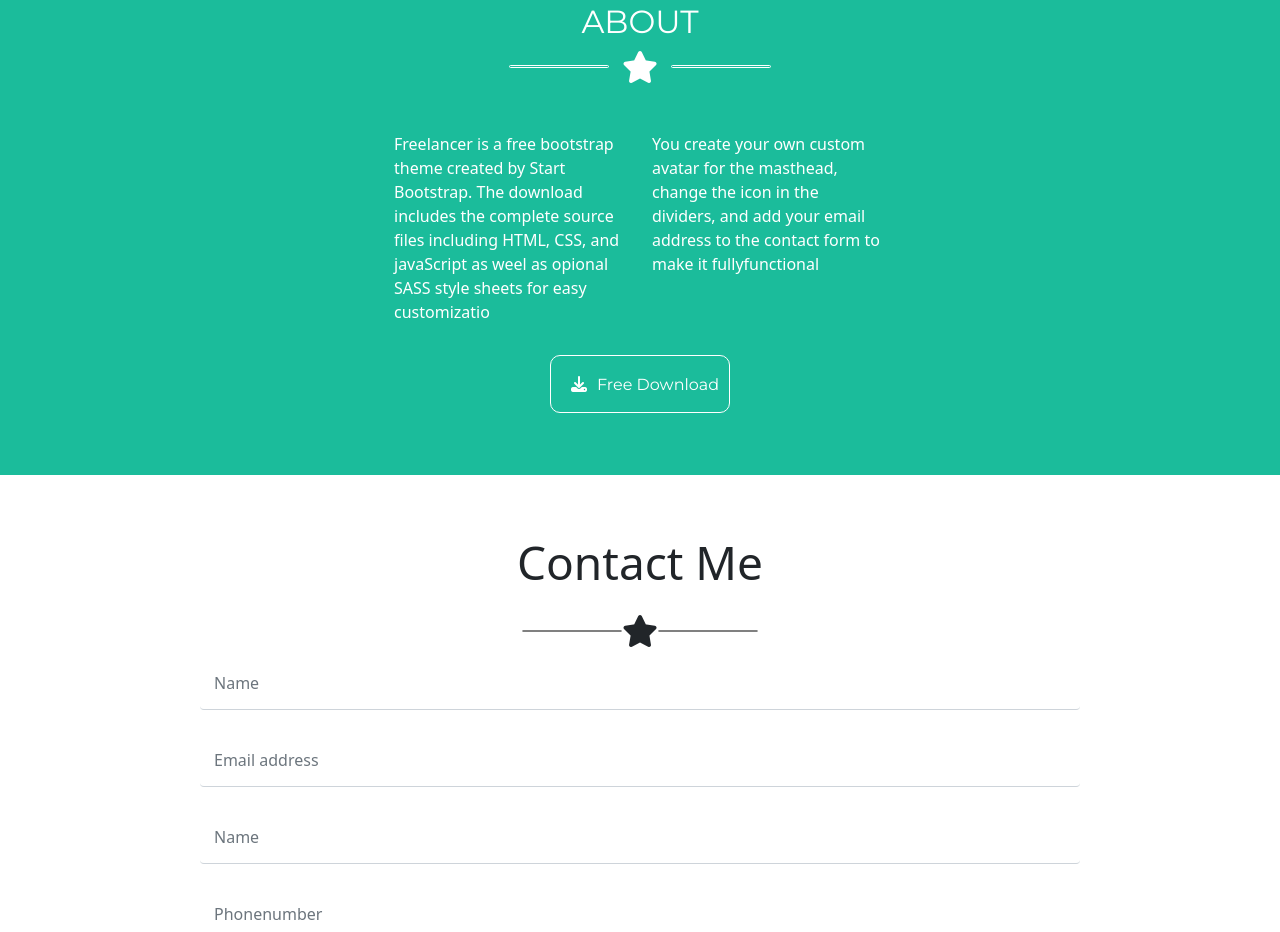
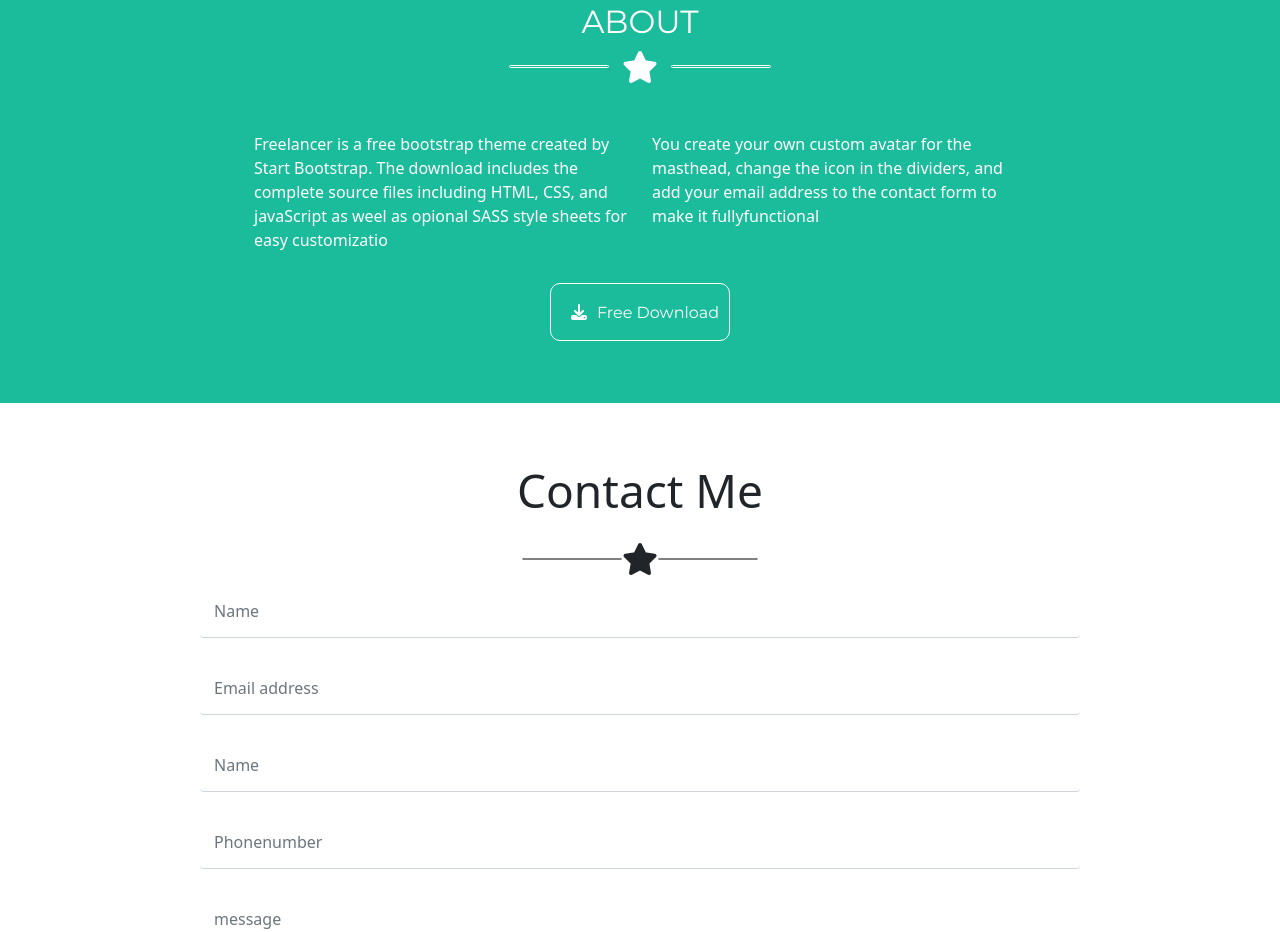
Before and after one commit to isdortaku/Start-Bootstrap, a plain HTML site: page index.html in a window 1280 px wide. Shown: the part 1669-2601 px from the top of the page. Drawn offline with Linux system fonts and the light colour scheme.

Commit message:
first commit

```diff
--- a/style.scss
+++ b/style.scss
@@ -237,7 +237,7 @@ body{
     color: white;
 
 .row{
-    margin: 15px 300px 15px 300px;
+    margin: 15px 160px 15px 160px;
 }
 i{
     padding: 10px;
```
Also changed, not shown: style.css.
